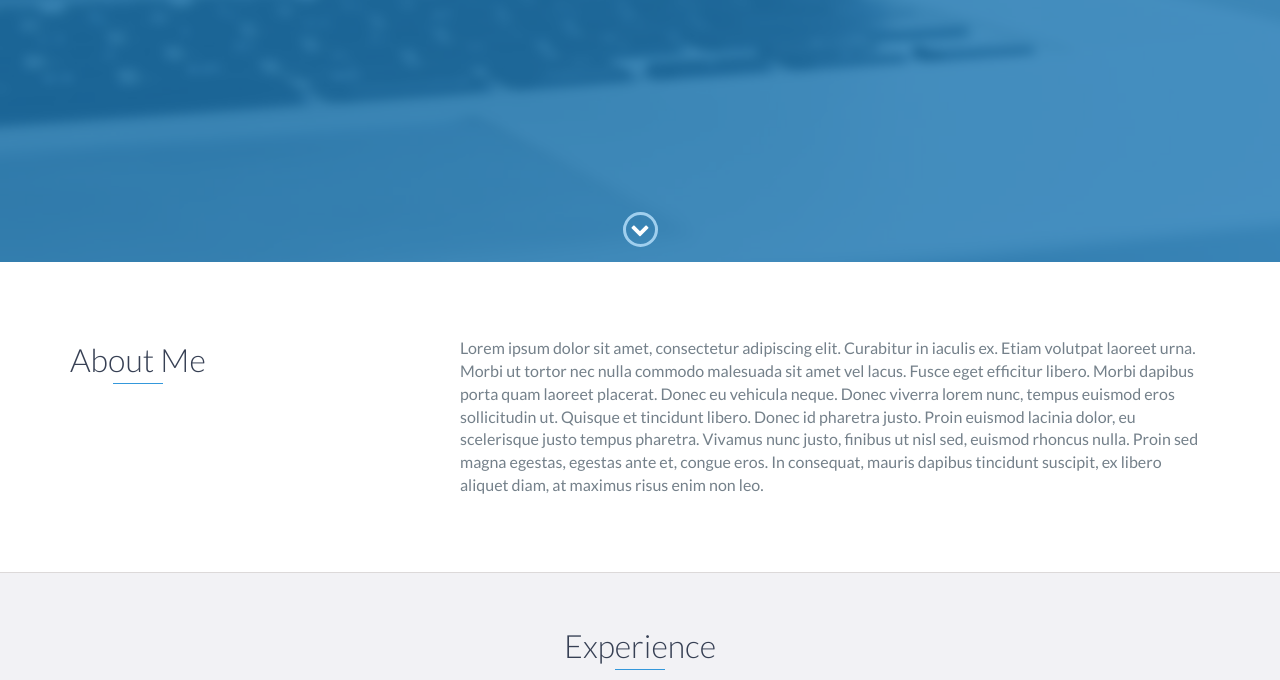
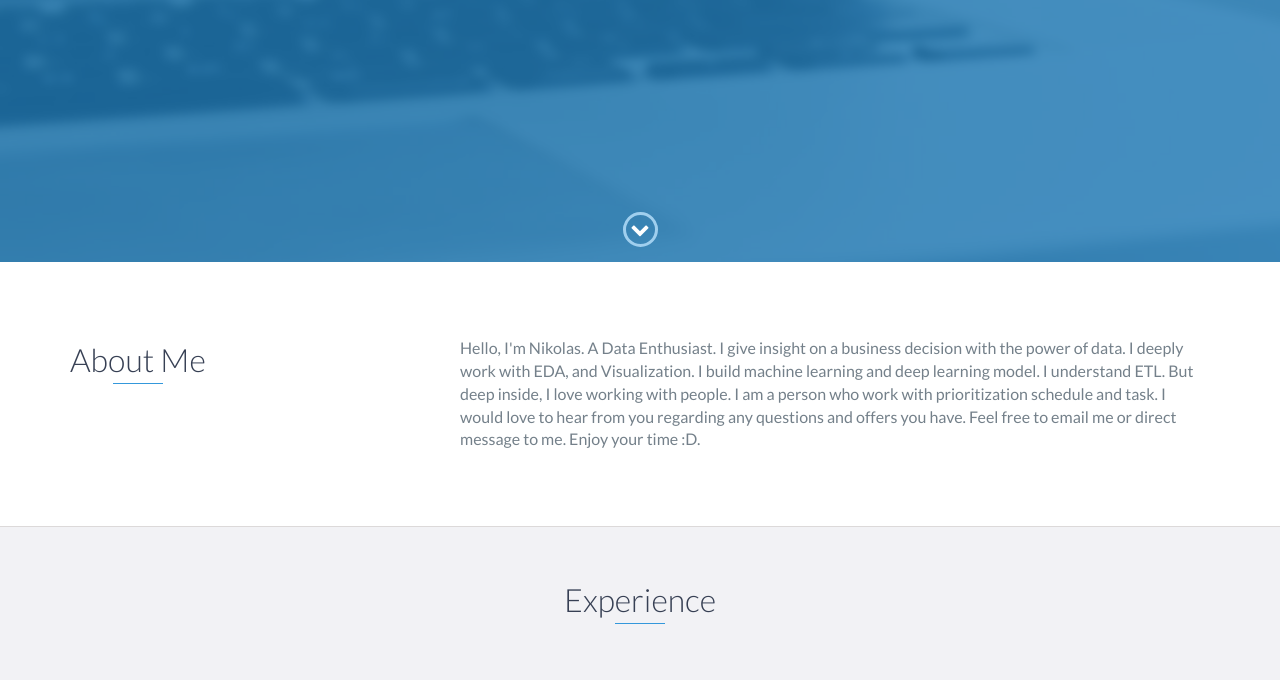
Before and after one commit to nikolasermando/portfolio, a website: page index.html in a window 1280 px wide. Shown: the part 538-1218 px from the top of the page. Drawn offline with nearby package versions, Linux system fonts and the light colour scheme.

Commit message:
Update About Me

```diff
--- a/index.html
+++ b/index.html
@@ -73,9 +73,9 @@
                 </div>
                 <div class="col-md-8">
                     <p>
-                        Lorem ipsum dolor sit amet, consectetur adipiscing elit. Curabitur in iaculis ex. Etiam volutpat laoreet urna. Morbi ut tortor nec nulla commodo malesuada sit amet vel lacus. Fusce eget efficitur libero. Morbi dapibus porta quam laoreet placerat. Donec
-                        eu vehicula neque. Donec viverra lorem nunc, tempus euismod eros sollicitudin ut. Quisque et tincidunt libero. Donec id pharetra justo. Proin euismod lacinia dolor, eu scelerisque justo tempus pharetra. Vivamus nunc justo, finibus
-                        ut nisl sed, euismod rhoncus nulla. Proin sed magna egestas, egestas ante et, congue eros. In consequat, mauris dapibus tincidunt suscipit, ex libero aliquet diam, at maximus risus enim non leo.
+                        Hello, I'm Nikolas. A Data Enthusiast.
+                        I give insight on a business decision with the power of data. I deeply work with EDA, and Visualization. I build machine learning and deep learning model. I understand ETL. But deep inside, I love working with people.
+                        I am a person who work with prioritization schedule and task. I would love to hear from you regarding any questions and offers you have. Feel free to email me or direct message to me. Enjoy your time :D.
                     </p>
                 </div>
             </div>
```
